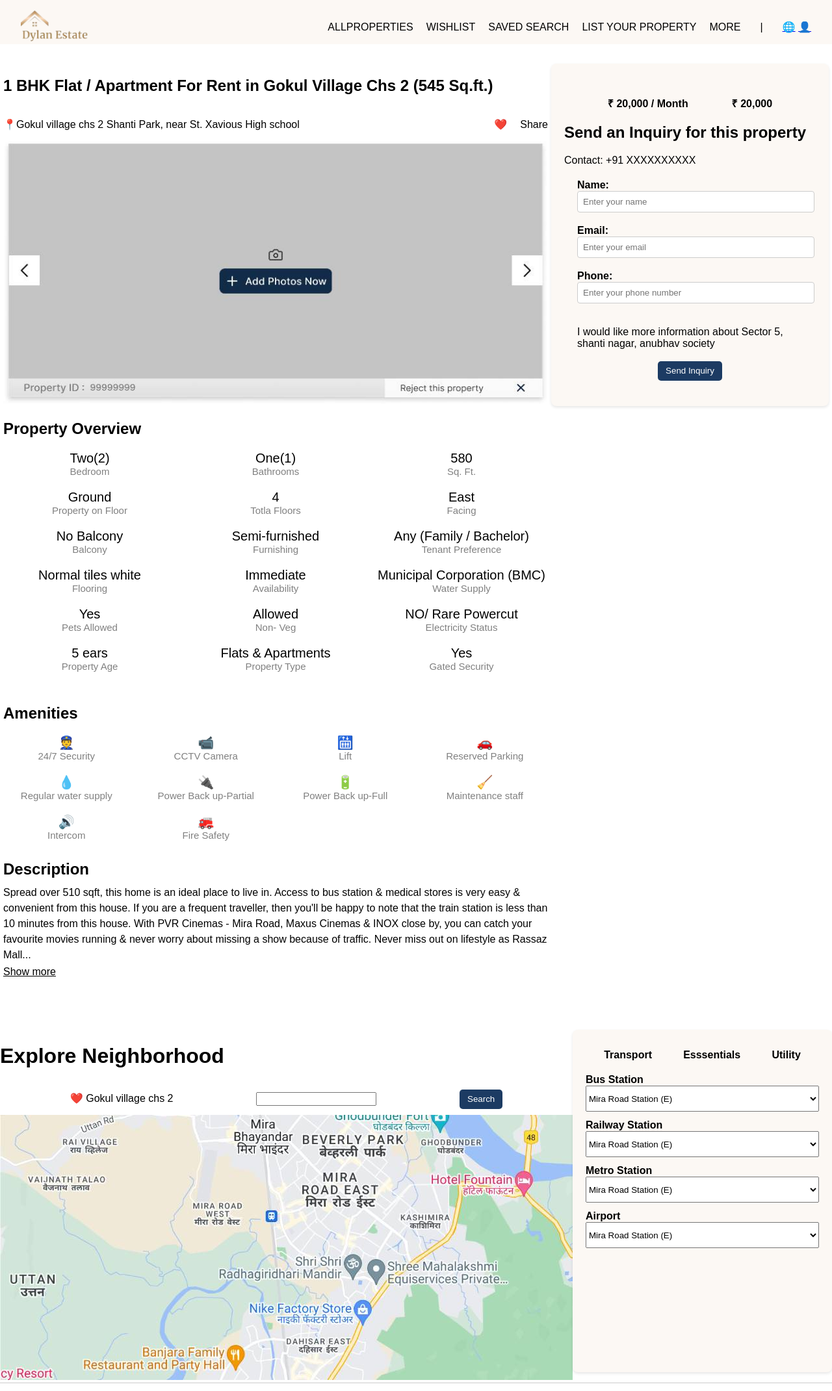
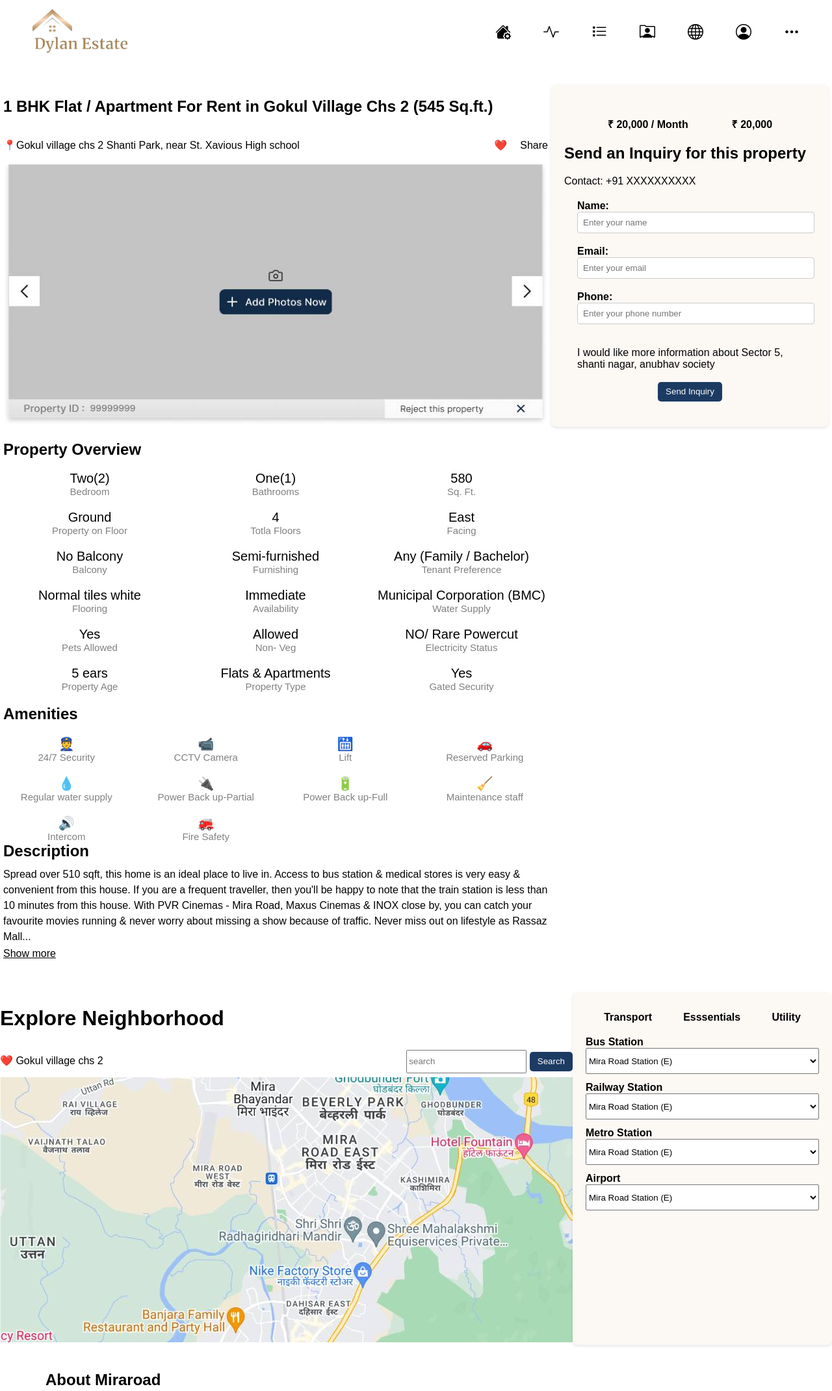
Before and after one commit to athawalesanket0/Real-Estate, a plain HTML site: page preview.html in a window 1280 px wide. Shown: the top 2141 px of the page at 65% size. Drawn offline with nearby package versions, Linux system fonts and the light colour scheme.

Commit message:
Updated preview page

```diff
--- a/preview.css
+++ b/preview.css
@@ -9,14 +9,13 @@ header {
     display: flex;
     justify-content: space-between;
     align-items: center;
-    padding: 1rem 2rem;
-    background: #FCF8F4;
+    background-color: white;
     text-decoration: none;
-    padding: 16px 32px 0 32px;
+    padding: 0 50px;
 }
 
-nav {
-    display: flex;
+.logo img {
+    width: 150px;
 }
 
 .header-nav {
@@ -28,8 +27,8 @@ nav {
 ul {
     display: flex;
     justify-content: space-between;
-    gap: 20px;
-    padding: 0;
+    gap: 50px;
+    list-style: none;
 }
 
 ul a {
@@ -48,8 +47,11 @@ ul a {
     background: #FCF8F4;
     border-radius: 8px;
     width: 427px;
+    box-shadow: 0 2px 4px rgba(0, 0, 0, 0.1);
+}
+
+.inquiry {
     height: 527px;
-    box-shadow: 0 2px 4px rgba(0, 0, 0, 0.1);
 }
 
 .preview-detail {
@@ -64,9 +66,13 @@ ul a {
 
 .icons {
     display: flex;
-    justify-content: flex-end;
+    justify-content: space-between;
     gap: 20px;
     align-items: baseline;
+}
+
+.search-container input {
+    height: 30px;
 }
 
 .contact {
@@ -160,7 +166,7 @@ ul a {
 .show-more {
     text-decoration: underline;
     cursor: pointer;
-    margin-bottom: 50px;
+    margin-bottom: 10px;
     -webkit-text-fill-color: #000;
 }
 
@@ -245,8 +251,7 @@ button {
 
 .about-section {
     font-family: Arial, sans-serif;
-    padding: 20px;
-    border-top: 1px solid #ccc;
+    padding: 20px 70px;
 }
 
 .about-section h2 {
@@ -262,17 +267,9 @@ button {
 .about-section .show-more {
     cursor: pointer;
     border: none;
-    padding-left: 0;
     text-decoration: underline;
     font-size: 16px;
-    margin-right: 10px;
     outline: none;
-}
-
-.about {
-    display: flex;
-    flex-direction: column;
-    gap: 20px;
 }
 
 .button-a {
@@ -297,7 +294,6 @@ button {
 }
 
 .footer-section {
-    margin-top: 50px;
     background: #1c3b63;
     color: white;
 }
@@ -308,8 +304,12 @@ button {
 
 .footer {
     display: flex;
-    align-items: flex-start;
+    align-items: center;
     justify-content: space-evenly;
+}
+
+.footer img {
+    width: 150px;
 }
 
 .footer-tags {
@@ -329,3 +329,8 @@ button {
     padding-left: 20px;
     padding-right: 20px;
 }
+
+.footer-section p {
+    text-align: center;
+    padding-bottom: 10px;
+}
--- a/preview.html
+++ b/preview.html
@@ -1,32 +1,45 @@
 <!DOCTYPE html>
 <html lang="en">
+
 <head>
     <meta charset="UTF-8">
     <meta name="viewport" content="width=device-width, initial-scale=1.0">
     <title>Preview</title>
+    <link rel="stylesheet" href="https://cdn.jsdelivr.net/npm/bootstrap-icons@1.11.3/font/bootstrap-icons.min.css">
     <link rel="stylesheet" href="preview.css">
 </head>
+
 <body>
     <header>
         <div class="logo">
-            <img width="105px" height="48px" src="assets/logo.png" alt="Dylan Estate">
-
+            <img src="assets/logo.png" alt="Dylan Estate">
         </div>
         <div class="header-nav">
             <nav>
-                <ul class="nav-list">
-                    <div><a href="#">ALLPROPERTIES</a></div>
-                    <div><a href="#">WISHLIST</a></div>
-                    <div><a href="#">SAVED SEARCH</a></div>
-                    <div><a href="#">LIST YOUR PROPERTY</a></div>
-                    <div><a href="#">MORE</a></div>
+                <ul>
+                    <li>
+                        <h1><a href="#" title="Properties"><i class="bi bi-house-gear-fill"></i></a></h1>
+                    </li>
+                    <li>
+                        <h1><a href="#" title="Activity"><i class="bi bi-activity"></i></a></h1>
+                    </li>
+                    <li>
+                        <h1><a href="#" title="Property-list"><i class="bi bi-list-stars"></i></a></h1>
+                    </li>
+                    <li>
+                        <h1><a href="#" title="contact"><i class="bi bi-person-rolodex"></i></a></h1>
+                    </li>
+                    <li>
+                        <h1><a href="#" title="ln"><i class="bi bi-globe"></i></a></h1>
+                    </li>
+                    <li>
+                        <h1><a href="#" title="user"><i class="bi bi-person-circle"></i></a></h1>
+                    </li>
+                    <li>
+                        <h1><a href="#" title="more"><i class="bi bi-three-dots"></i></a></h1>
+                    </li>
                 </ul>
             </nav>
-            <div>|</div>
-            <div class="user-actions">
-                <a href="#" class="language-icon">🌐</a>
-                <a href="#" class="user-icon">👤</a>
-            </div>
         </div>
     </header>
     <div class="preview">
@@ -36,7 +49,8 @@
                     <div class="heading">
                         <h2>1 BHK Flat / Apartment For Rent in Gokul Village Chs 2 (545 Sq.ft.)</h2>
                         <div class="icon-heading">
-                        <p><span class="location">📍</span>Gokul village chs 2 Shanti Park, near St. Xavious High school</p>
+                            <p><span class="location">📍</span>Gokul village chs 2 Shanti Park, near St. Xavious High
+                                school</p>
                             <div class="icons">
                                 <span class="heart-icon">❤️</span>
                                 <span class="share-icon">Share</span>
@@ -48,7 +62,7 @@
                     </div>
                 </div>
                 <div class="property-overview">
-                    <div class="form-group" style="padding-bottom: 30px;">
+                    <div class="form-group">
                         <h2>Property Overview</h2>
                         <div class="grid">
                             <div class="item">
@@ -127,7 +141,7 @@
                     </div>
                 </div>
                 <div class="amenities-overview">
-                    <div class="form-group" style="padding-bottom: 30px;">
+                    <div class="form-group">
                         <h2>Amenities</h2>
                         <div class="grid amenities-grid">
                             <div class="item">
@@ -193,7 +207,7 @@
                     <div class="show-more">Show more</div>
                 </div>
             </div>
-            <div class="property-section">
+            <div class="property-section inquiry">
                 <div class="contact">
                     <div class="price-tags">
                         <span>₹ 20,000 / Month</span>
@@ -230,10 +244,12 @@
             <div class="property-image">
                 <div class="header">
                     <h1>Explore Neighborhood</h1>
-                    <div class="icons" style="justify-content: space-evenly;">
+                    <div class="icons">
                         <p><span class="heart-icon">❤️</span> Gokul village chs 2</p>
-                        <input type="text" name="search" id="search">
+                        <div class="search-container">
+                            <input type="text" name="search" id="search"placeholder="search">
                             <button><span class="share-icon">Search</span></button>
+                        </div>
                     </div>
                 </div>
                 <div class="photo-gallery">
@@ -277,9 +293,12 @@
         <div class="about">
             <div class="about-section">
                 <h2>About Miraroad</h2>
-                <p>Spread over 510 sqft, this home is an ideal place to live in. Access to bus station & medical stores is very easy
-                    & convenient from this house. If you are a frequent traveler, then you'll be happy to note that the train
-                    station is less than 10 minutes away. With PVR Cinemas - Mira Road, Maxus Cinemas & INOX close by, you can catch
+                <p>Spread over 510 sqft, this home is an ideal place to live in. Access to bus station & medical stores
+                    is very easy
+                    & convenient from this house. If you are a frequent traveler, then you'll be happy to note that the
+                    train
+                    station is less than 10 minutes away. With PVR Cinemas - Mira Road, Maxus Cinemas & INOX close by,
+                    you can catch
                     your favorite movies running & never worry about missing a show because of traffic.</p>
                 <div class="button-a">
                     <a class="show-more">Show more</a>
@@ -289,7 +308,9 @@
         </div>
         <div class="footer-section">
             <div class="footer">
-            <img width="225px" height="100px" src="assets/footer-logo.png" alt="">
+                <div class="footer-img">
+                    <img src="assets/footer-logo.png" alt="footer-logo">
+                </div>
                 <div class="footer-tags">
                     <div class="footer-links">
                         <p>HOME</p>
@@ -316,9 +337,10 @@
                     <p>B/28, Shop No 1, Madhukar Co Op Housing Society, Sector 5, Shanti</p>
                 </div>
             </div>
-            <hr>
-            <p style="text-align: center;">@2024 Dylan Estate</p>
+            <br>
+            <p>@2024 Dylan Estate</p>
         </div>
     </div>
 </body>
+
 </html>
```
Lines whose indentation alone changed are shown as unchanged.
